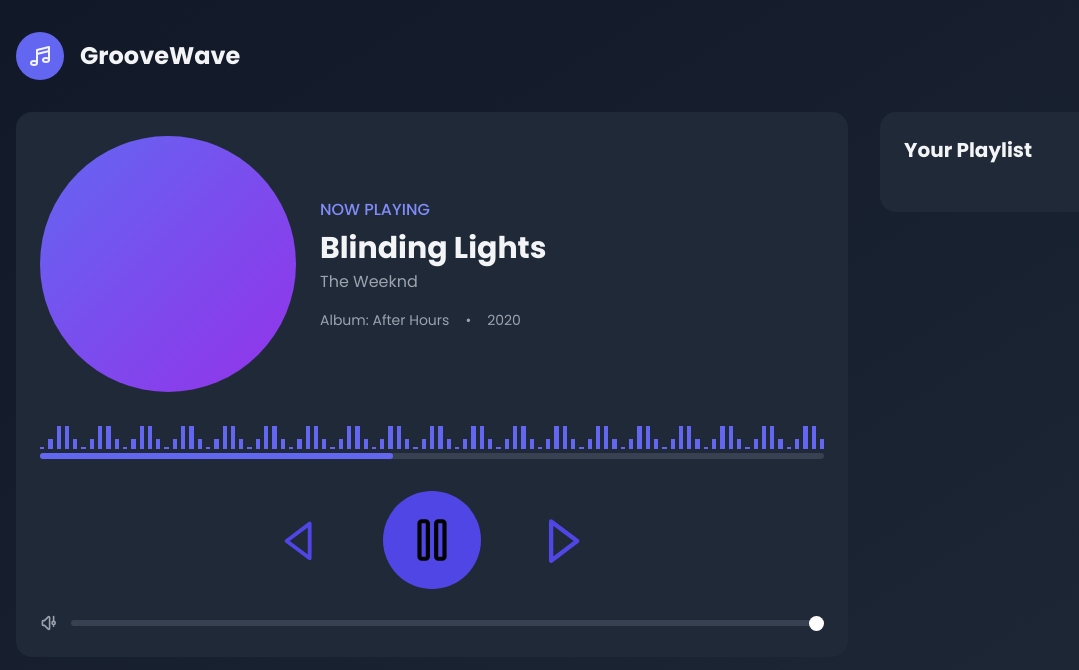
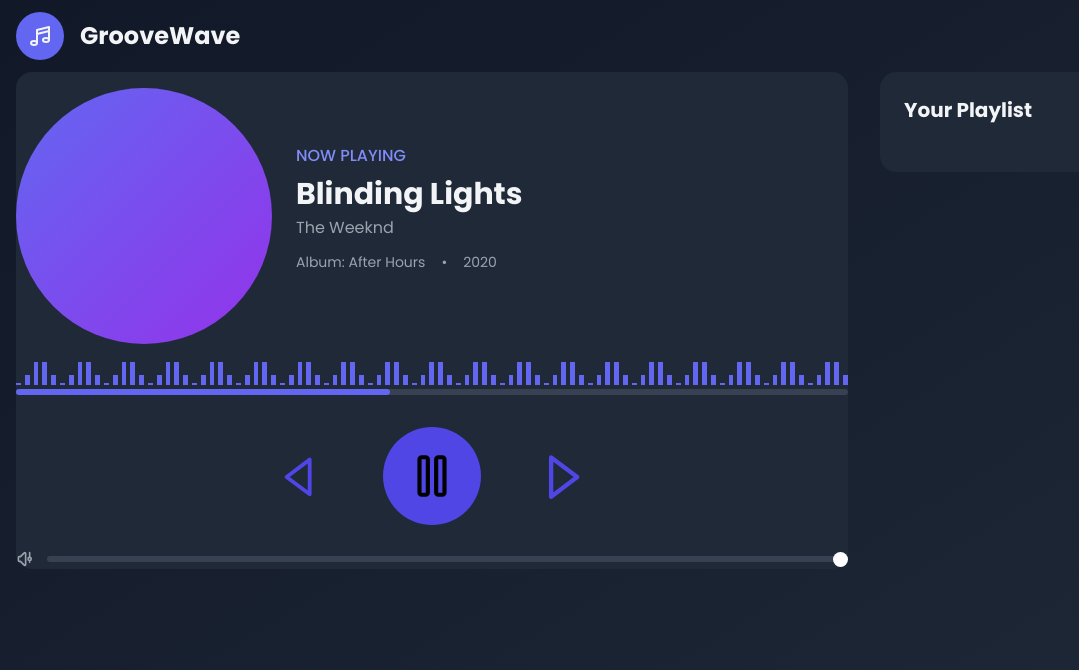
Before and after one commit to krAnkit2000/Music, a plain HTML site: page index.html in a window 1280 px wide. Shown: the whole page, without its empty margins (0-1079 px from the left). Drawn offline with nearby package versions, Linux system fonts and the light colour scheme; no server answers.

```diff
--- a/index.html
+++ b/index.html
@@ -10,9 +10,9 @@
 
 </head>
 <body class="bg-gradient-to-br from-gray-900 to-gray-800 min-h-screen text-gray-100 overflow-x-hidden ">
-    <div class="container mx-auto px-4 py-8">
+    <div class="container mx-auto px-4 py-3">
         <!-- Player Header -->
-        <header class="flex items-center justify-between mb-8">
+        <header class="flex items-center justify-between mb-3">
             <div class="flex items-center">
                 <div class="w-12 h-12 rounded-full bg-indigo-500 flex items-center justify-center mr-4">
                     <svg xmlns="http://www.w3.org/2000/svg" class="h-6 w-6" fill="none" viewBox="0 0 24 24" stroke="currentColor">
@@ -34,16 +34,16 @@
         <!-- Main Content -->
         <div class="flex flex-col lg:flex-row gap-8">
             <!-- Now Playing Section -->
-            <div class="w-full lg:w-2/3 bg-gray-800 rounded-2xl p-6">
-                <div class="flex flex-col md:flex-row items-center gap-6 mb-8">
-                    <div class="disc relative w-48 h-48 md:w-64 md:h-64 rounded-full bg-gradient-to-br from-indigo-500 to-purple-600 flex items-center justify-center">
+            <div class="w-full lg:w-2/3 bg-gray-800 rounded-2xl p-0">
+                <div class="flex flex-col md:flex-row items-center gap-6 mb-4">
+                    <div class="disc relative w-48 h-48 mt-4 md:w-64 md:h-64 rounded-full bg-gradient-to-br from-indigo-500 to-purple-600 flex items-center justify-center">
                         <!-- <div class="absolute w-24 h-24 md:w-32 md:h-32 rounded-full bg-gray-800"></div> -->
                     </div>
-                    <div class="text-center md:text-left mt-4 md:mt-0">
+                    <div class="text-center md:text-left mt-3 md:mt-0">
                         <p class="text-indigo-400 font-medium">NOW PLAYING</p>
                         <h2 class="text-3xl font-bold mt-2">Blinding Lights</h2>
                         <p class="text-gray-400 mt-1">The Weeknd</p>
-                        <div class="flex items-center justify-center md:justify-start gap-4 mt-4">
+                        <div class="flex items-center justify-center md:justify-start gap-4 mt-3">
                             <span class="text-sm text-gray-400">Album: After Hours</span>
                             <span class="text-sm text-gray-400">•</span>
                             <span class="text-sm text-gray-400">2020</span>
```
